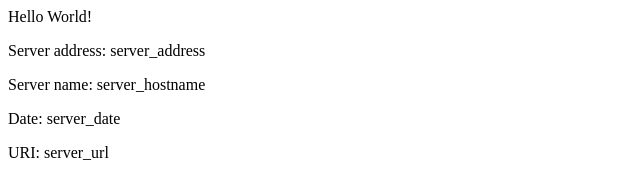
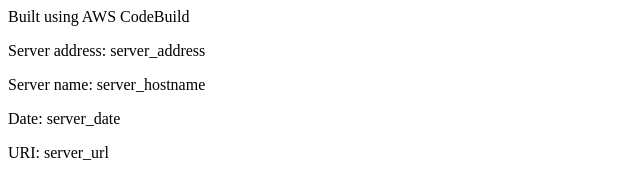
Before and after one commit to linjungz/eks-demo-app, a plain HTML site: page src/index.html in a window 1280 px wide. Shown: the whole page, without its empty margins (0-640 px from the left). Drawn offline with Linux system fonts and the light colour scheme.

Commit message:
change index

```diff
--- a/src/index.html
+++ b/src/index.html
@@ -2,7 +2,7 @@
 <title>Hello World</title>
 </head>
 <div class="info">
-<h>Hello World!</h>
+<h>Built using AWS CodeBuild</h>
 <p><span>Server&nbsp;address:</span> <span>server_address</span></p>
 <p><span>Server&nbsp;name:</span> <span>server_hostname</span></p>
 <p class="smaller"><span>Date:</span> <span>server_date</span></p>
```
Also changed, not shown: 1 other file.
